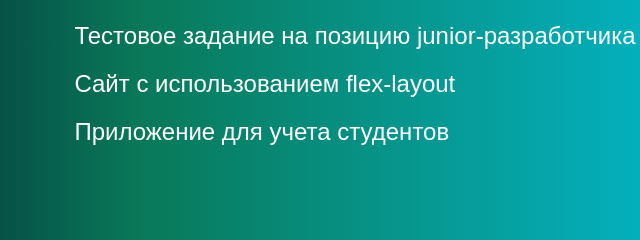
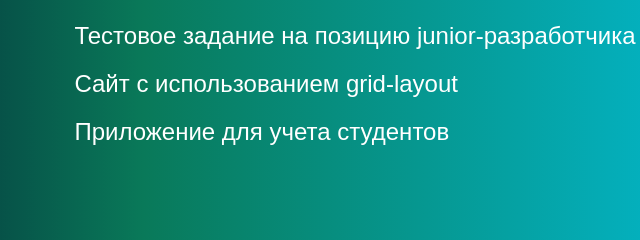
Before and after one commit to DariaPleshkunova/dariapleshkunova.github.io, a plain HTML site: page index.html in a window 1280 px wide. Shown: the part 213-453 px from the top of the page, 305-945 px from the left. Drawn offline with Linux system fonts and the light colour scheme.

Commit message:
minor fixes

```diff
--- a/index.html
+++ b/index.html
@@ -13,7 +13,7 @@
 
     <ul>
       <li class="list-item"><a href="qualification-test/dist/index.html">Тестовое задание на позицию junior-разработчика</a></li>
-      <li class="list-item"><a href="grid-layout/dist/index.html">Сайт с использованием flex-layout</a></li>
+      <li class="list-item"><a href="grid-layout/dist/index.html">Сайт с использованием grid-layout</a></li>
       <li class="list-item"><a href="sorting-app/index.html">Приложение для учета студентов</a></li>
     </ul>
   </div>
```
